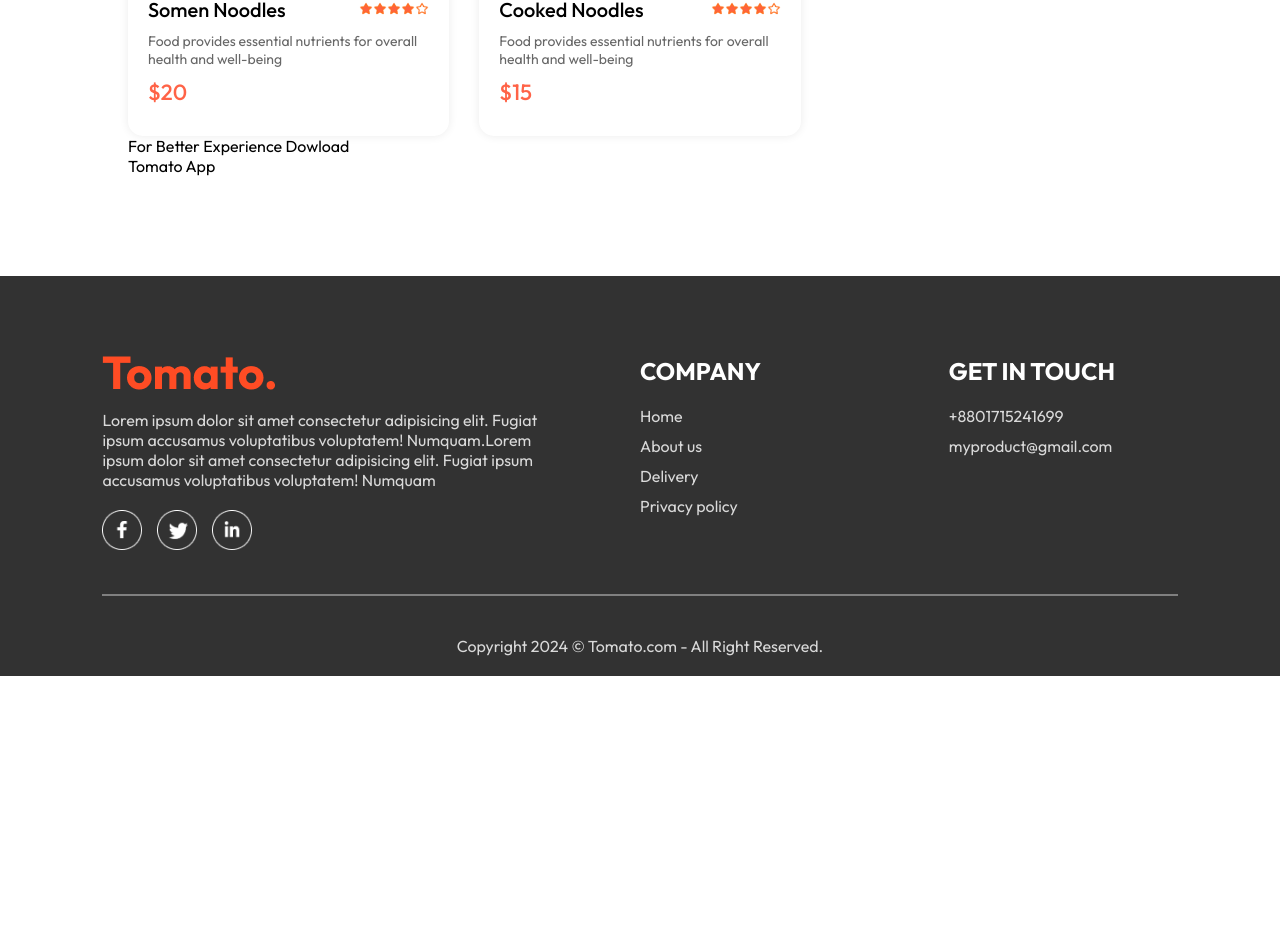
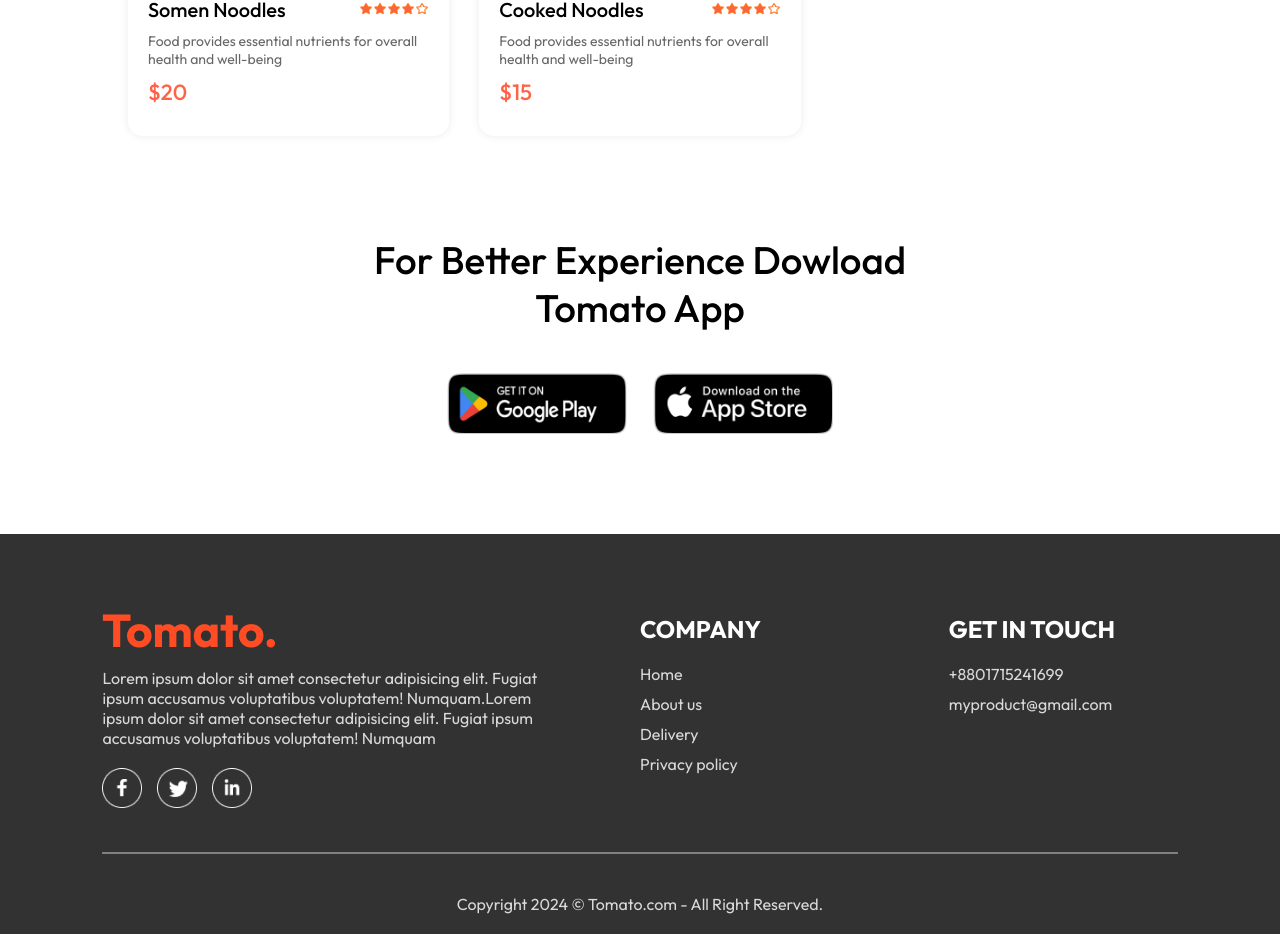
Before and after one commit to Raihanhn/Food-Delivery-app, a React (Vite) app: page / in a window 1280 px wide. Shown: the part 5933-6867 px from the top of the page. Before the commit the page ends 6609 px from the top, so only its background shows below. Built offline with nearby package versions, Linux system fonts and the light colour scheme.

Commit message:
transition added to the app download comp

```diff
--- a/src/components/AppDownload/AppDownload.jsx
+++ b/src/components/AppDownload/AppDownload.jsx
@@ -1,13 +1,18 @@
 import React from "react";
 import "./appdownload.css";
+import { assets } from "../../assets/assets";
 
 const AppDownload = () => {
   return (
     <div className="app-download" id="app-download">
       <p>
         For Better Experience Dowload <br />
-        Tomato App{" "}
+        Tomato App
       </p>
+      <div className="app-download-platforms">
+        <img src={assets.play_store} alt="" />
+        <img src={assets.app_store} alt="" />
+      </div>
     </div>
   );
 };
--- a/src/components/AppDownload/appdownload.css
+++ b/src/components/AppDownload/appdownload.css
@@ -0,0 +1,25 @@
+.app-download {
+  margin: auto auto;
+  margin-top: 100px;
+  font-size: max(3vw, 20px);
+  text-align: center;
+  font-weight: 500;
+}
+
+.app-download-platforms {
+  display: flex;
+  justify-content: center;
+  gap: max(2vw, 10px);
+  margin-top: 40px;
+}
+
+.app-download-platforms img {
+  width: max(30vw, 120px);
+  max-width: 180px;
+  transition: 0.5s;
+  cursor: pointer;
+}
+
+.app-download-platforms img:hover {
+  transform: scale(1.05);
+}
```
